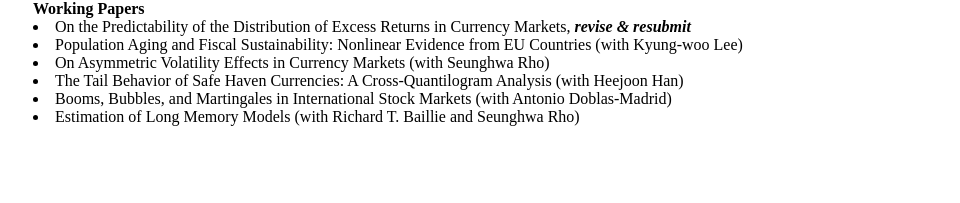
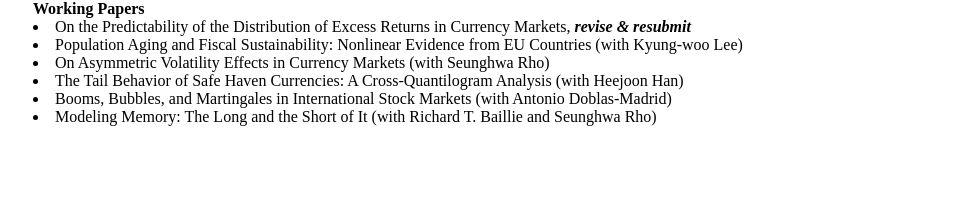
Before and after one commit to dooyeoncho/dooyeoncho.github.io, a Jekyll site: the page built from pages/research.html, in a window 1280 px wide. Shown: the part 730-933 px from the top of the page, without its empty margins (159-1119 px from the left). Built offline with Jekyll 4.4.1, drawn with Linux system fonts in a browser that asks for light colours.

Commit message:
Update research.html

```diff
--- a/pages/research.html
+++ b/pages/research.html
@@ -35,5 +35,5 @@ title: Dooyeon Cho - Research
 		<li>On Asymmetric Volatility Effects in Currency Markets (with Seunghwa Rho)</li>
 		<li>The Tail Behavior of Safe Haven Currencies: A Cross-Quantilogram Analysis (with Heejoon Han)</li>
 		<li>Booms, Bubbles, and Martingales in International Stock Markets (with Antonio Doblas-Madrid)</li>
-	        <li>Estimation of Long Memory Models (with Richard T. Baillie and Seunghwa Rho)</li>
+	        <li>Modeling Memory: The Long and the Short of It (with Richard T. Baillie and Seunghwa Rho)</li>
 		</div>&nbsp;
```
